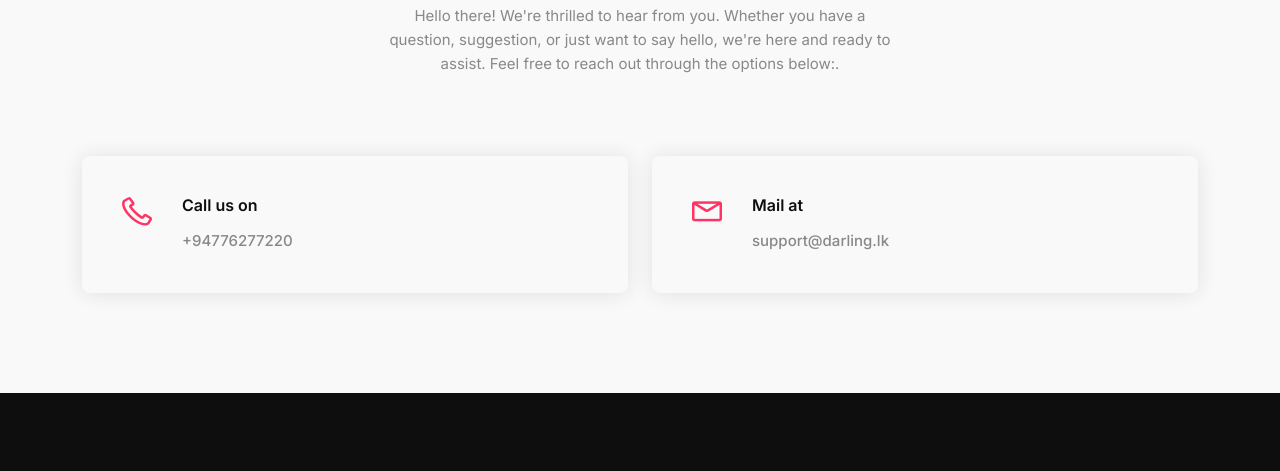
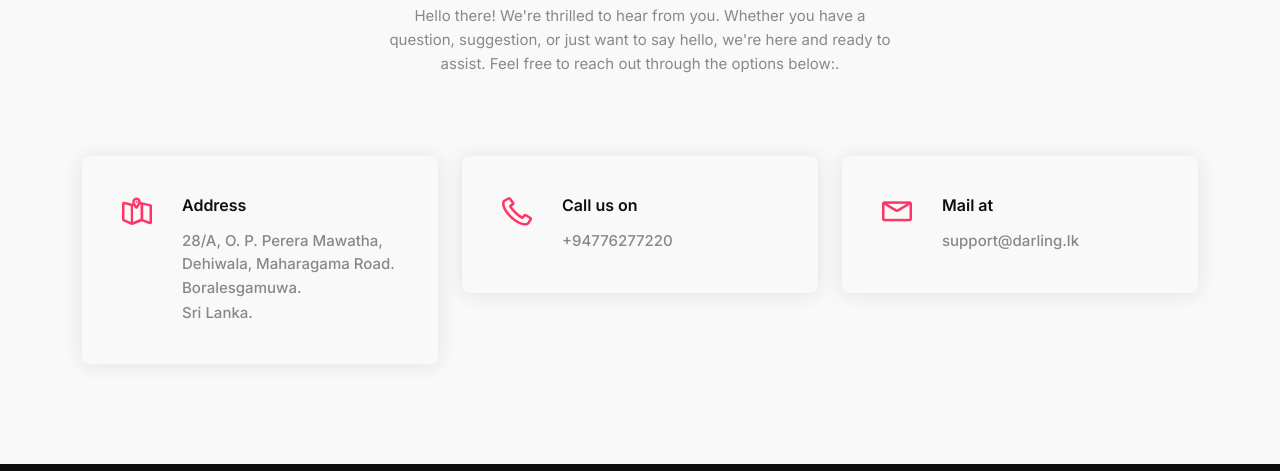
Before and after one commit to matrimony-lk/darling-web, a website: page Template Main/index.html in a window 1280 px wide. Shown: the part 4620-5091 px from the top of the page. Drawn offline with Linux system fonts and the light colour scheme.

Commit message:
updated the address

```diff
--- a/Template Main/index.html
+++ b/Template Main/index.html
@@ -400,17 +400,18 @@
                 </div>
                 <div class="contact-info">
                     <div class="row">
-                        <!-- <div class="col-lg-4 col-md-12 col-12">
+                        <div class="col-lg-4 col-md-12 col-12">
                             <div class="single-info">
                                 <i class="lni lni-map"></i>
                                 <h3>Address</h3>
                                 <ul>
-                                    <li>3333 Raleigh St, Houston,
-                                        TX 77021, USA.</li>
+                                    <li>28/A, O. P. Perera Mawatha, Dehiwala, Maharagama Road.</li>
+                                    <li>Boralesgamuwa.</li>
+                                    <li>Sri Lanka.</li>
                                 </ul>
                             </div>
-                        </div> -->
-                        <div class="col-lg-6 col-md-12 col-12">
+                        </div>
+                        <div class="col-lg-4 col-md-12 col-12">
                             <div class="single-info">
                                 <i class="lni lni-phone"></i>
                                 <h3>Call us on</h3>
@@ -419,7 +420,7 @@
                                 </ul>
                             </div>
                         </div>
-                        <div class="col-lg-6 col-md-12 col-12">
+                        <div class="col-lg-4 col-md-12 col-12">
                             <div class="single-info">
                                 <i class="lni lni-envelope"></i>
                                 <h3>Mail at</h3>
```
